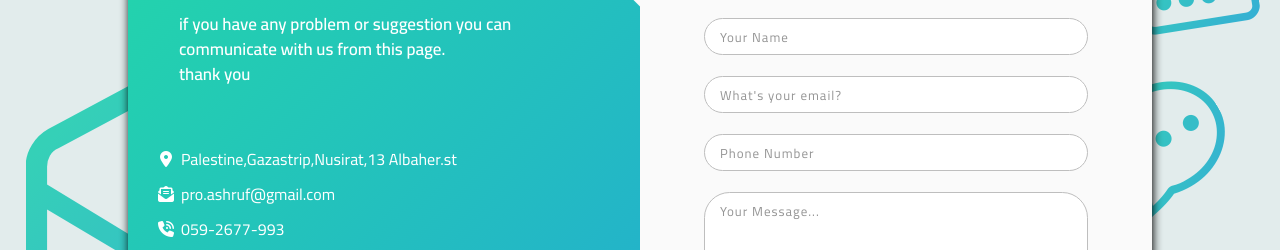
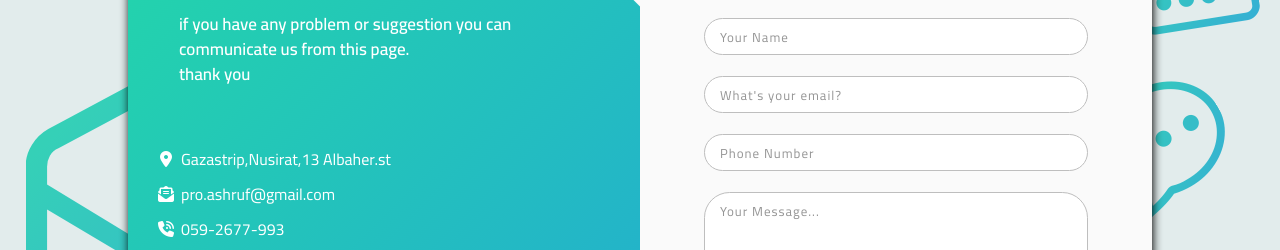
Before and after one commit to ashruf-mohamed/Contact-Form, a plain HTML site: page index.html in a window 1280 px wide. Shown: the part 137-387 px from the top of the page. Drawn offline with nearby package versions, Linux system fonts and the light colour scheme.

Commit message:
Update index.html

```diff
--- a/index.html
+++ b/index.html
@@ -24,10 +24,10 @@
             <div class="square"></div>
             <div class="headinfo">
                 <h1>Contact Information</h1>
-                <p>if you have any problem or suggestion you can communicate with us from this page.<br> thank you</p>
+                <p>if you have any problem or suggestion you can communicate us from this page.<br> thank you</p>
             </div>
             <div class="address">
-                <a href="#"><i class="fas fa-map-marker-alt"></i>Palestine,Gazastrip,Nusirat,13 Albaher.st</a>
+                <a href="#"><i class="fas fa-map-marker-alt"></i>Gazastrip,Nusirat,13 Albaher.st</a>
                 <a href="#"><i class="fas fa-envelope-open-text"></i>pro.ashruf@gmail.com</a>
                 <a href="#"><i class="fas fa-phone-volume"></i>059-2677-993</a>
             </div>
```
